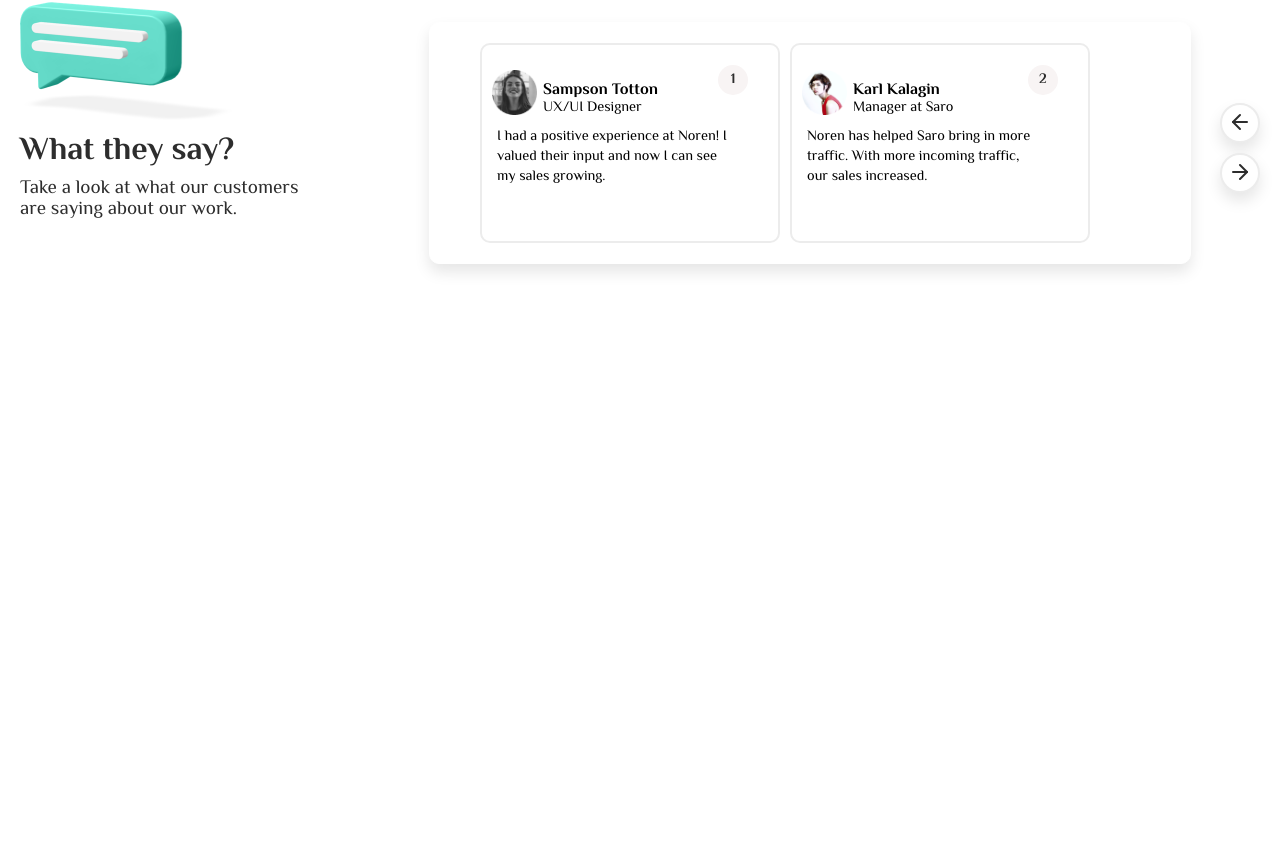
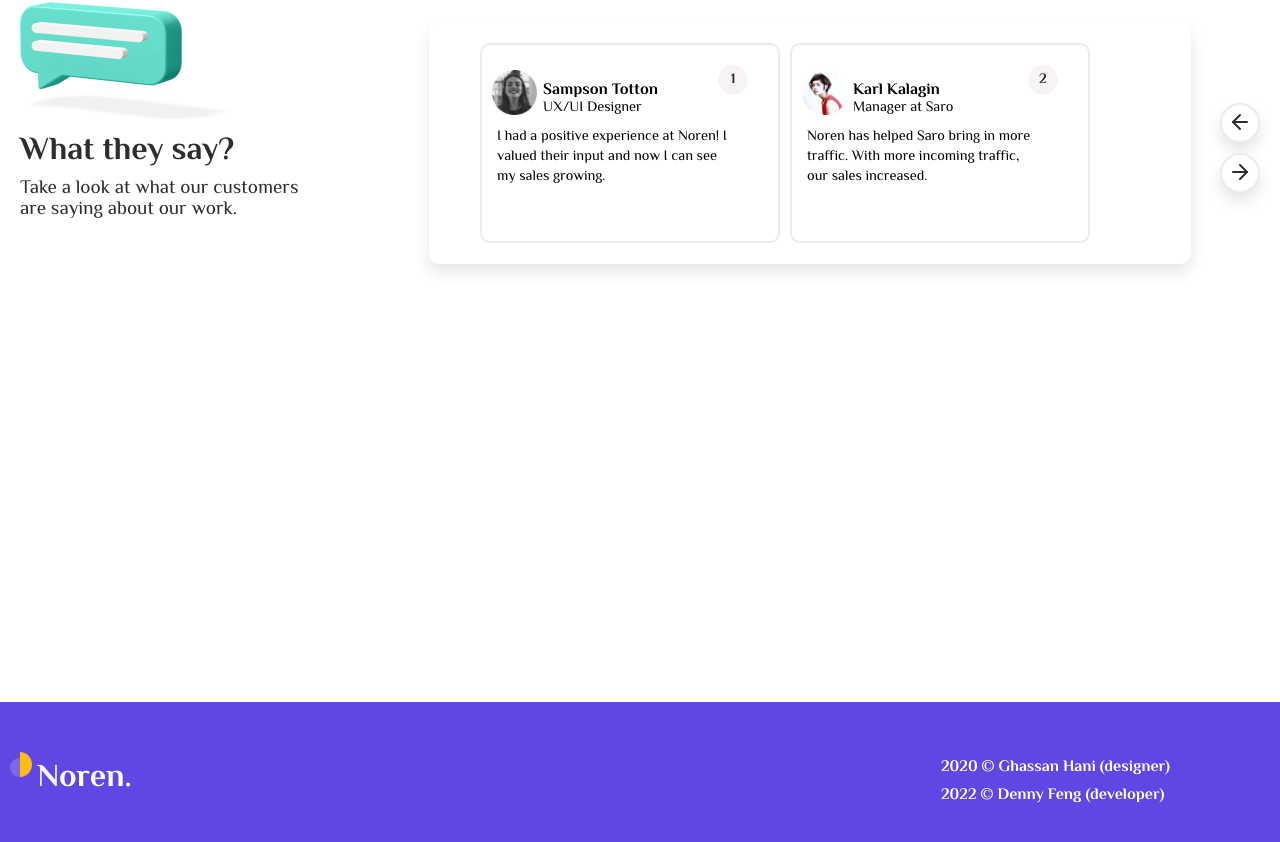
Before and after one commit to FengDenny/Figma2Dev, a React (Create React App) app in the folder noren/: page / in a window 1280 px wide. Shown: the part 3644-4486 px from the top of the page. Before the commit the page ends 4346 px from the top, so only its background shows below. Built offline with nearby package versions, Linux system fonts and the light colour scheme.

Commit message:
Created Footer/ styling

```diff
--- a/noren/src/App.js
+++ b/noren/src/App.js
@@ -1,11 +1,13 @@
-import Navbar from "./component/Navbar/Navbar";
-import Home from "./pages/home";
+import Navbar from './component/Navbar/Navbar';
+import Home from './pages/home';
+import Footer from './component/Footer/Footer';
 
 function App() {
   return (
     <div>
       <Navbar />
       <Home />
+      <Footer />
     </div>
   );
 }
--- /dev/null
+++ b/noren/src/component/Footer/Footer.jsx
@@ -0,0 +1,24 @@
+import React from 'react';
+import globalStyles from '../../global.module.css';
+import footerStyles from './footer.module.css';
+import NavLogo from '../../img/navLogo.png';
+import NavStyles from '../../component/Navbar/navbar.module.css';
+
+export default function Footer() {
+  return (
+    <div className={footerStyles.container}>
+      <div
+        className={`${globalStyles.container} ${globalStyles.dFlex} ${globalStyles.justifySpaceBetween}`}
+      >
+        <div className={globalStyles.dFlex}>
+          <img src={NavLogo} alt="logo" className={NavStyles.logo} />
+          <h1 className={NavStyles.navLogo}>Noren.</h1>
+        </div>
+        <div className={footerStyles.copyright}>
+          <h5> 2020 © Ghassan Hani (designer)</h5>
+          <h5> 2022 © Denny Feng (developer)</h5>
+        </div>
+      </div>
+    </div>
+  );
+}
--- /dev/null
+++ b/noren/src/component/Footer/footer.module.css
@@ -0,0 +1,10 @@
+.container {
+  padding: 50px 10px;
+  background: var(--primary-color);
+  color: var(--white);
+}
+
+.copyright h5 {
+  padding: 5px 100px;
+  font-size: 1rem;
+}
```
